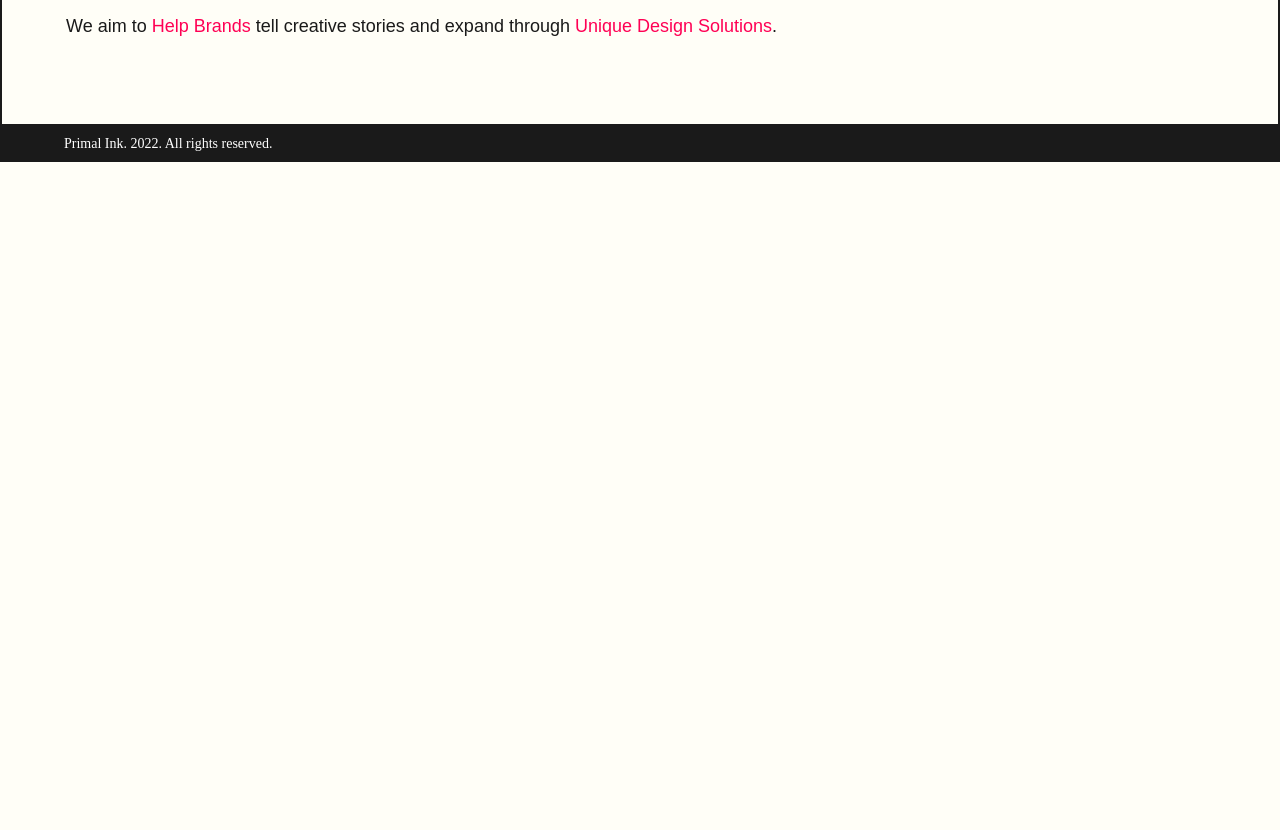
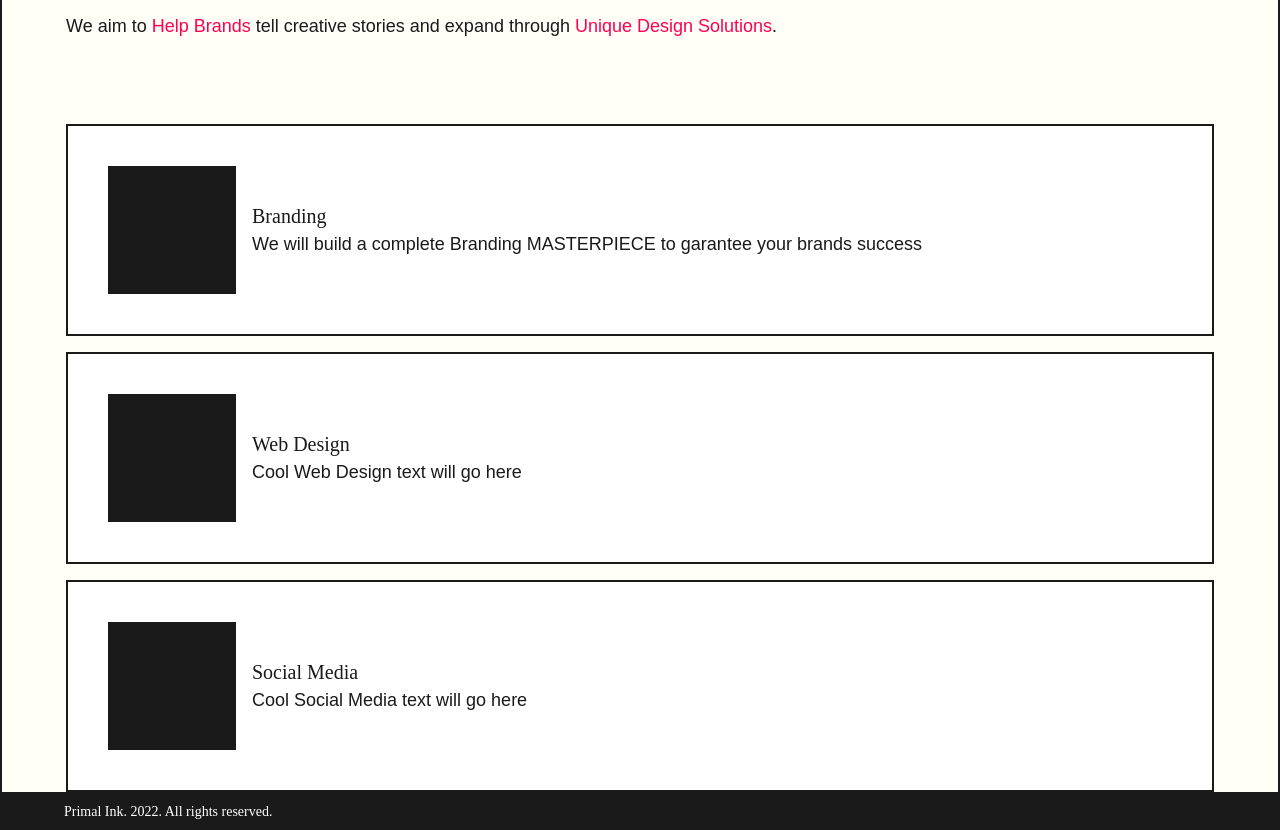
Before and after one commit to emrosas/Primal-Ink., a SvelteKit app: page / in a window 1280 px wide. Shown: the part 1760-2590 px from the top of the page. Before the commit the page ends 1922 px from the top, so only its background shows below. Built offline with nearby package versions, Linux system fonts and the light colour scheme; a web font is replaced by a local one.

Commit message:
Started working on Service Cards component.

```diff
--- /dev/null
+++ b/src/lib/service.svelte
@@ -0,0 +1,14 @@
+<script>
+
+    export let service;
+
+</script>
+
+
+<div class="flex items-center gap-4 p-10 bg-white border-solid border-dark border-2">
+    <div class="w-32 h-32 shrink-0 bg-dark"></div>
+    <div>
+        <h3 class="font-title text-xl pb2">{service.name}</h3>
+        <p class="font-body text-lg">{service.text}</p>
+    </div>
+</div>
--- a/src/routes/+page.svelte
+++ b/src/routes/+page.svelte
@@ -1,3 +1,14 @@
+<script>
+
+    import Service from "../lib/service.svelte"
+
+    let services = [
+        {name: 'Branding', text: 'We will build a complete Branding MASTERPIECE to garantee your brands success'},
+        {name: 'Web Design', text: 'Cool Web Design text will go here'},
+        {name: 'Social Media', text: 'Cool Social Media text will go here'},
+    ];
+
+</script>
 
 <!--Hero Section-->
 
@@ -30,4 +41,10 @@
         <p class="font-body text-lg leading-loose">We aim to <b class="text-pink font-medium">Help Brands</b> tell creative stories and expand  through <b class="text-pink font-medium">Unique Design Solutions</b>.</p>
     </div>
 
+    <div class="px-5vw flex flex-col gap-4">
+    {#each services as service (service.name)}
+        <Service service={service} />
+    {/each}
+    </div>
+
 </section>
```
